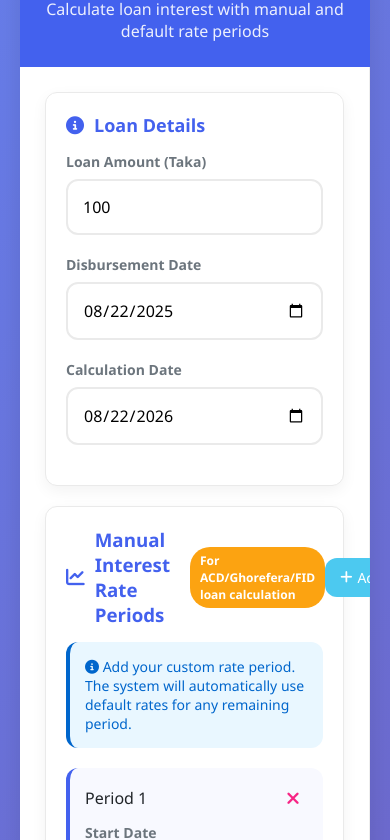
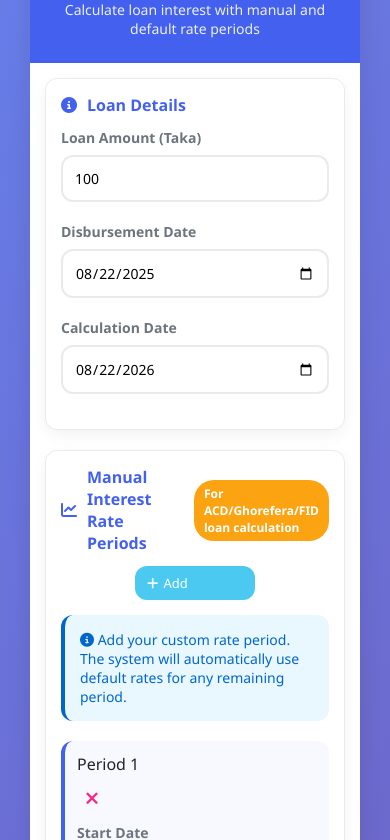
Before and after one commit to arocebd/LoanCalculator, a plain HTML site: page index.html in a window 390 px wide. Shown: the part 95-935 px from the top of the page. Drawn offline with Linux system fonts and the light colour scheme.

Commit message:
index.html

```diff
--- a/index.html
+++ b/index.html
@@ -307,43 +307,123 @@
         }
 
        /* ---------- Responsive tweaks ---------- */
-@media (min-width: 768px) {
-    .content {
-        flex-direction: row;
+/* Mobile Responsive Fixes */
+@media (max-width: 600px) {
+    .section-header {
+        flex-direction: column;
+        align-items: stretch;
+        gap: 12px;
     }
-    .form-section {
-        flex: 1;
-        border-right: 1px solid #eee;
+
+    .section-header h3 {
+        font-size: 16px;
+        margin: 0;
+        width: 100%;
     }
-    .results-section {
-        flex: 1;
-        background: #f9fafc;
+
+    .add-button {
+        align-self: center;
+        width: 100%;
+        max-width: 120px;
+        font-size: 14px;
+        padding: 10px 14px;
+        margin: 0;
+        order: 2; /* Ensure button appears below the title */
     }
-    .header h1 {
-        font-size: 26px;
+
+    /* Additional mobile fixes for other elements */
+    .card {
+        padding: 15px;
     }
-    .header p {
+
+    .input-group input, .input-group select {
+        padding: 12px;
+        font-size: 14px;
+    }
+
+    .rate-period, .repayment {
+        padding: 12px;
+    }
+
+    .rate-period-header, .repayment-header {
+        flex-direction: column;
+        align-items: flex-start;
+        gap: 8px;
+    }
+
+    .btn {
+        padding: 14px;
         font-size: 15px;
     }
+
+    .result-value {
+        font-size: 16px;
+    }
+
+    .container {
+        margin: 10px;
+        width: calc(100% - 20px);
+    }
+
+    .content {
+        flex-direction: column;
+    }
+
+    .form-section, .results-section {
+        min-width: 100%;
+        padding: 15px;
+    }
+
+    .form-section {
+        border-right: none;
+        border-bottom: 1px solid #eee;
+    }
+
+    /* Fix for text overflow in rate table */
+    .rate-table th, .rate-table td {
+        padding: 8px;
+        font-size: 12px;
+    }
+
+    /* Ensure no horizontal scrolling */
+    body {
+        overflow-x: hidden;
+    }
+
+    /* Better spacing for mobile */
+    .card-title {
+        font-size: 16px;
+        margin-bottom: 12px;
+    }
+}
+
+/* Additional fix for very small devices */
+@media (max-width: 400px) {
+    .header h1 {
+        font-size: 22px;
+    }
+
+    .header p {
+        font-size: 14px;
+    }
+
     .add-button {
-        align-self: flex-end;
         font-size: 13px;
         padding: 8px 12px;
     }
+
+    .tab {
+        padding: 12px;
+        font-size: 13px;
+    }
 }
 
-@media (min-width: 992px) {
-    .header h1 {
-        font-size: 30px;
-    }
-    .header p {
-        font-size: 16px;
-    }
-    .card-title {
-        font-size: 18px;
-    }
-    .result-item {
-        font-size: 15px;
+/* Fix for iOS Safari specific issues */
+@supports (-webkit-touch-callout: none) {
+    @media (max-width: 600px) {
+        .input-group input, .input-group select {
+            font-size: 16px; /* Prevents zoom on focus in iOS */
+        }
     }
 }
         .info-text {
```
